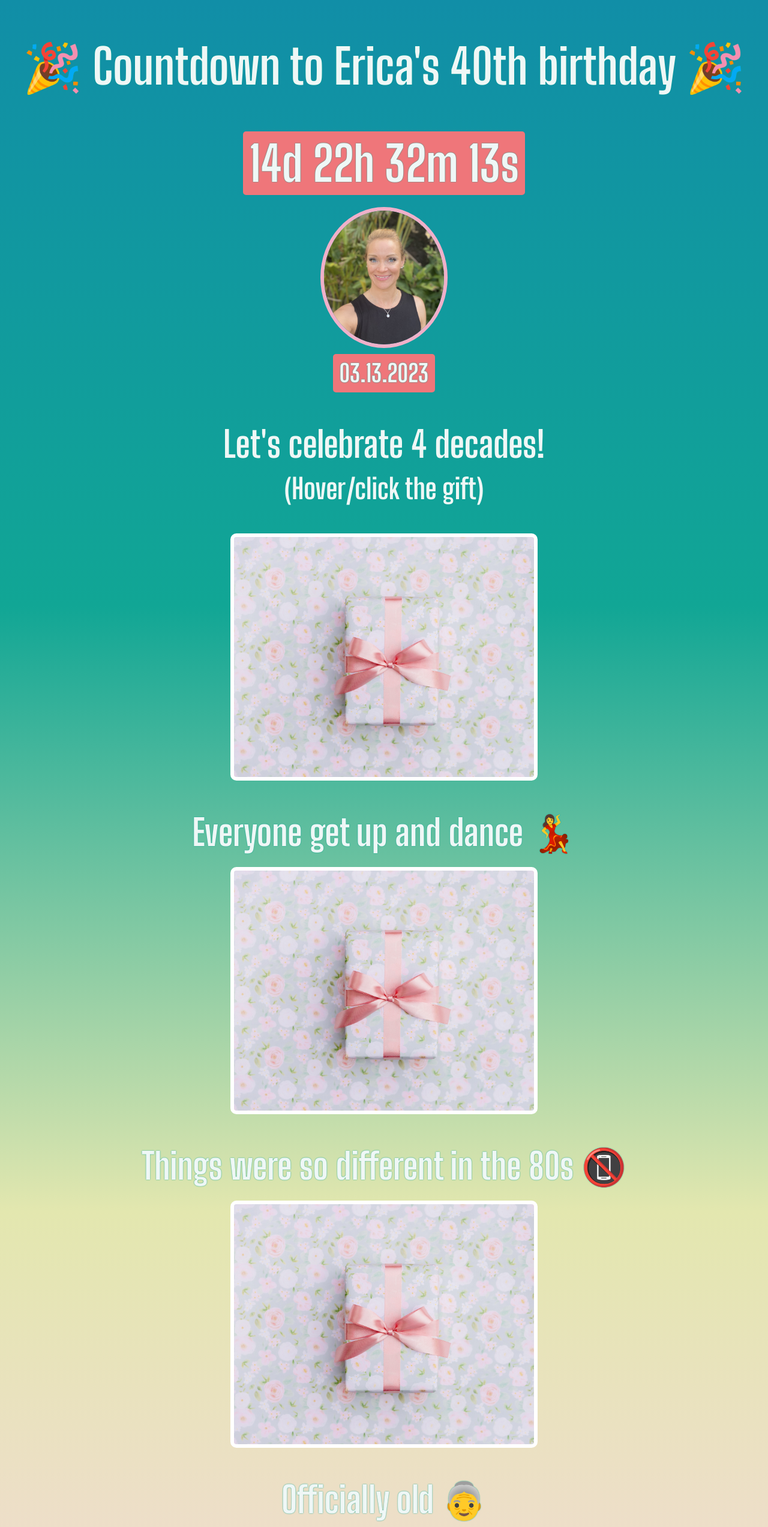
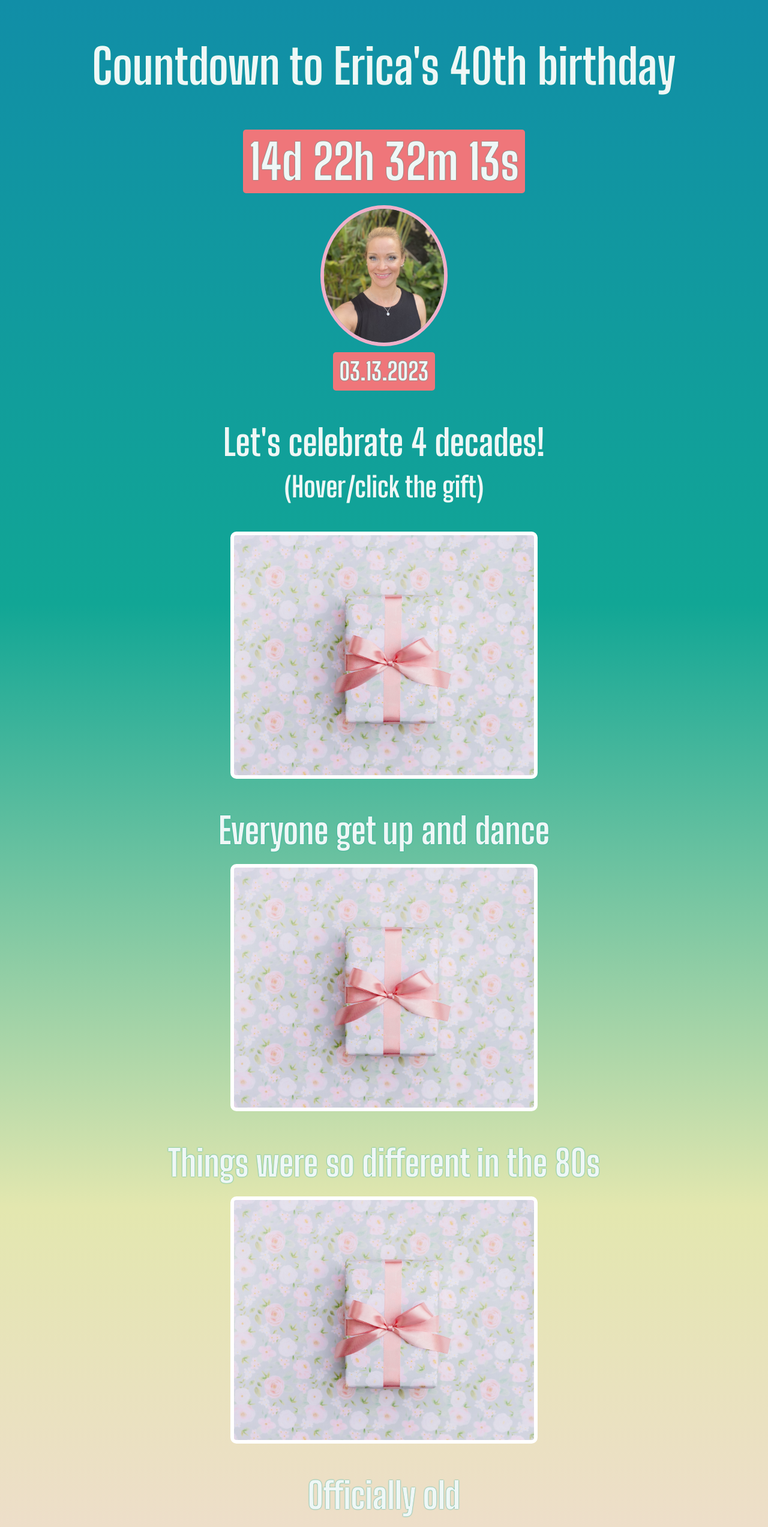
Before and after one commit to evanalstine/bday-site, a plain HTML site: page index.html in a window 1280 px wide. Shown: the top 2545 px of the page at 60% size. Drawn offline with Linux system fonts and the light colour scheme.

Commit message:
Update index.html

```diff
--- a/index.html
+++ b/index.html
@@ -12,7 +12,7 @@
 </head>
 <body>
 	<div id="header">
-            <h1>🎉 Countdown to Erica's 40th birthday 🎉</h1>
+            <h1>Countdown to Erica's 40th birthday</h1>
             <h1 id="demo"></h1>
             <img id="erica-img"
             src="erica-headshot-crop.jpg">
@@ -26,27 +26,27 @@
         </div>
 
         <div class="gift-section">
-            <h2 class="gift-title">Everyone get up and dance 💃</h2>
+            <h2 class="gift-title">Everyone get up and dance</h2>
             <div class="gift-img" id="gift-img-dance"></div>
         </div>
 
         <div class="gift-section">
-            <h2 class="gift-title">Things were so different in the 80s 📵</h2>
+            <h2 class="gift-title">Things were so different in the 80s</h2>
             <div class="gift-img" id="gift-img-phone"></div>
         </div>
 
         <div class="gift-section">
-            <h2 class="gift-title">Officially old 👵</h2>
+            <h2 class="gift-title">Officially old</h2>
             <div class="gift-img" id="gift-img-old"></div>
         </div>
 
         <div class="gift-section">
-            <h2 class="gift-title">Don't feel bad, eat cake 🎂</h2>
+            <h2 class="gift-title">Don't feel bad, eat cake</h2>
             <div class="gift-img" id="gift-img-cake"></div>
         </div>
 
          <div class="gift-section">
-            <h2 class="gift-title">Cheers to 40 years 🥂</h2>
+            <h2 class="gift-title">Cheers to 40 years</h2>
             <div class="gift-img" id="gift-img-cheers"></div>
         </div>
 
```
